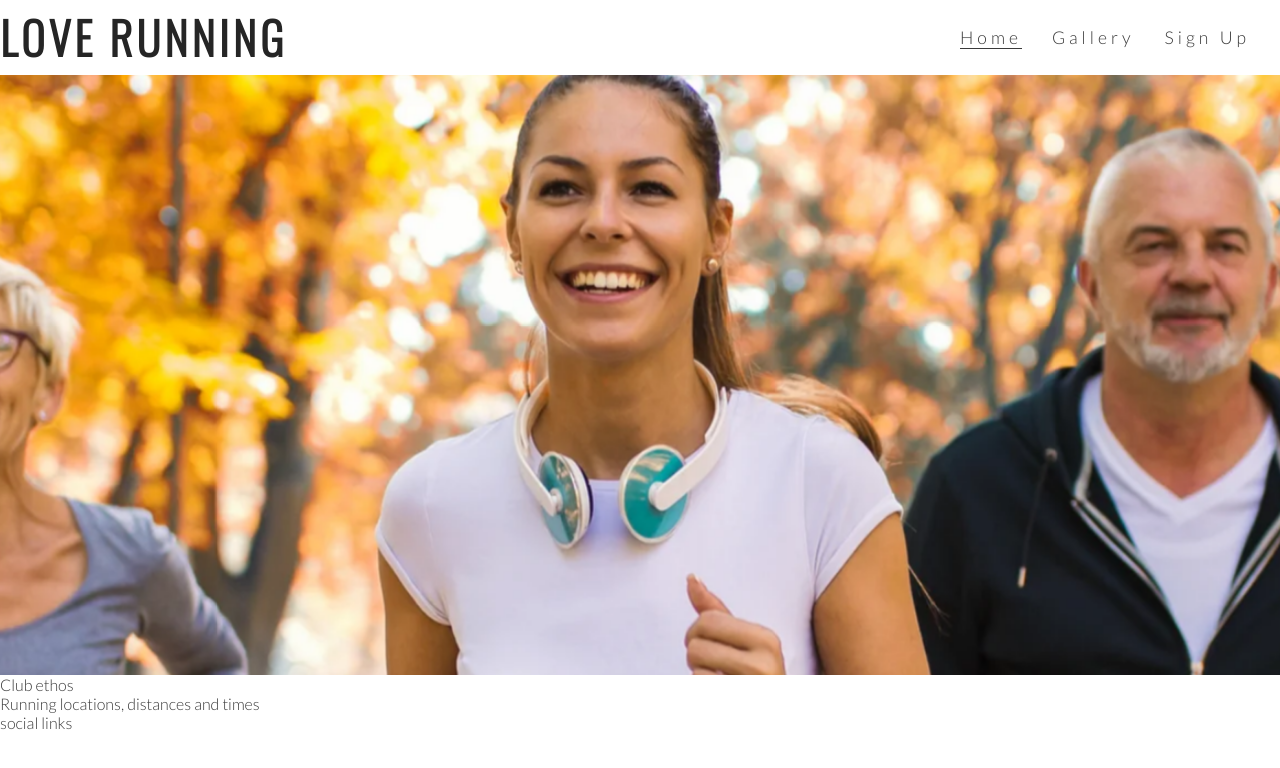
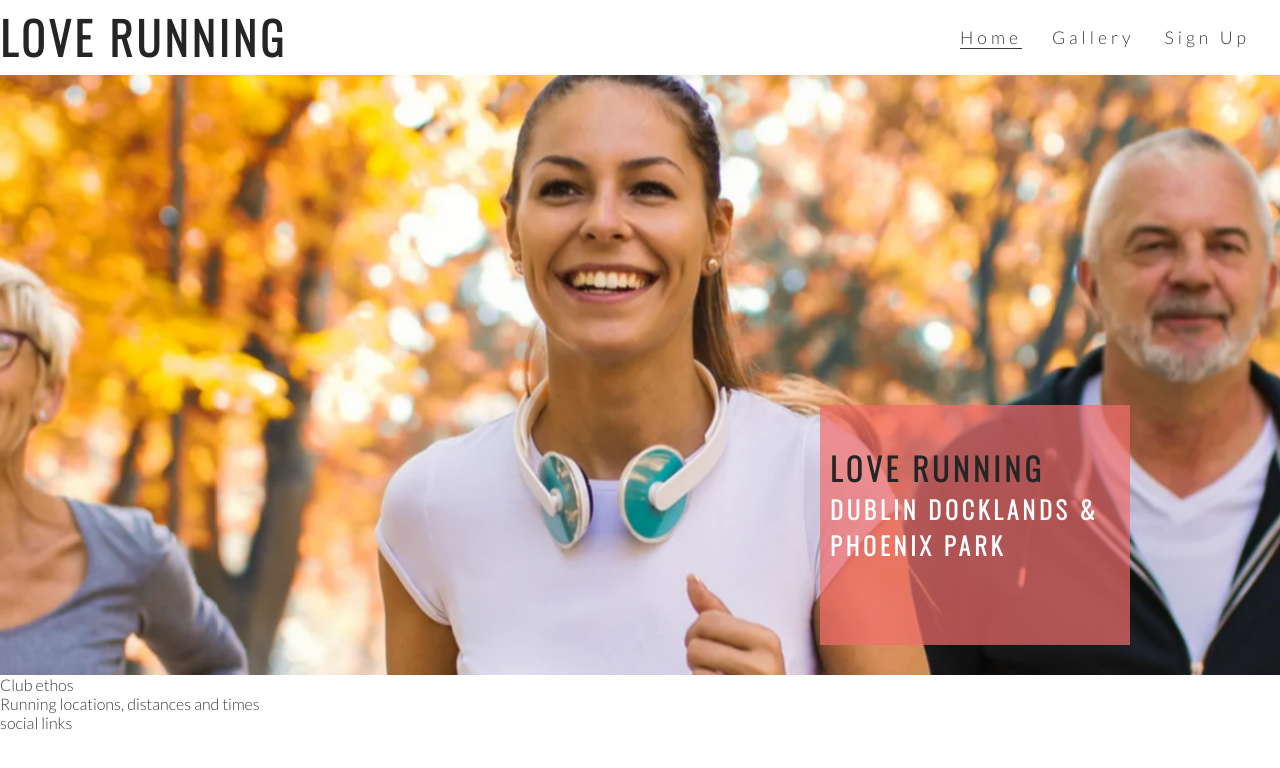
Before and after one commit to KarlMoran/Love-Running, a plain HTML site: page index.html in a window 1280 px wide. Drawn offline with nearby package versions, Linux system fonts and the light colour scheme.

Commit message:
Add cover text and style

```diff
--- a/assets/css/style.css
+++ b/assets/css/style.css
@@ -54,12 +54,19 @@ color:#252525;
 .active {
     border-bottom: 1px solid #3a3a3a;
 }
-/* hero image */
+/* hero image  & cover-text */
 
 #hero-outer {
     height: 600px;
     width: 100%;
     overflow: hidden;
+
+    position: relative;
+}
+
+#cover-text, cover-text h2 {
+    color: #fff;
+
 }
 
 #hero-image {
@@ -83,3 +90,22 @@ transform: scale(1);
         transform: scale(1.1);
     }
 }
+
+#cover-text {
+    font-size: 130%;
+    font-family: Oswald, sans-serif;
+    text-transform: uppercase;
+    letter-spacing: 4px;
+
+    width:300px;
+    height: 200px;
+
+    padding-top: 40px;
+    padding-left: 10px;
+
+    background-color: rgba(241, 109, 107, .7);
+
+    bottom: 30px;
+    right: 150px;
+    position: absolute;
+}
--- a/index.html
+++ b/index.html
@@ -33,6 +33,10 @@
     </header>
     <section id="hero-outer">
        <div id="hero-image"></div>
+       <div id="cover-text">
+           <h2>Love Running</h2>
+           <h3>Dublin Docklands & Phoenix Park </h3>
+       </div>
 
     </section>
     <section>
```
